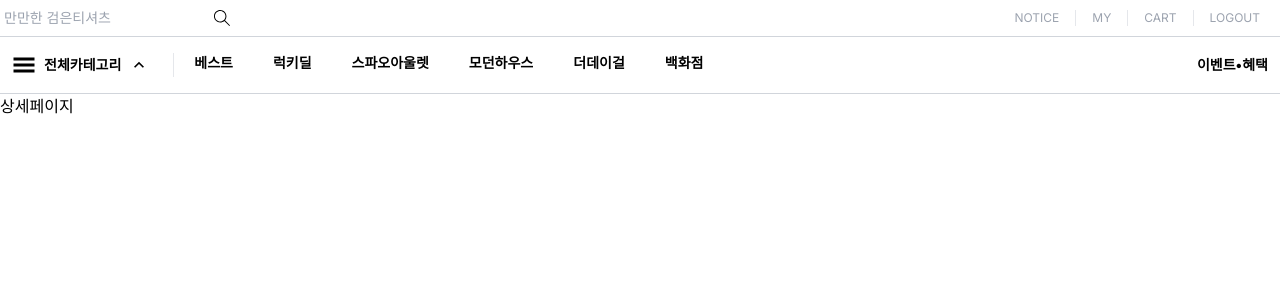
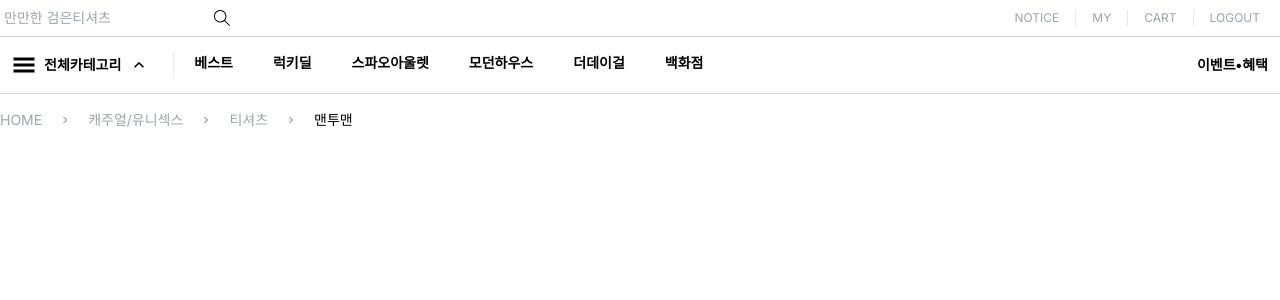
Before and after one commit to SeungYn/emmerce-web, a Next.js app in the folder front/: page /detail/1 in a window 1280 px wide. Shown: the top 300 px of the page. Built offline with nearby package versions, Linux system fonts and the light colour scheme.

Commit message:
feat: location 컴포넌트 레이아웃 작성

```diff
--- a/front/src/app/detail/[productId]/page.tsx
+++ b/front/src/app/detail/[productId]/page.tsx
@@ -1,3 +1,12 @@
+import MaxXLContainer from '@/components/common/container/MaxXLContainer';
+import Location from '@/components/common/location/Location';
+
 export default function page() {
-  return <div>상세페이지</div>;
+  return (
+    <>
+      <MaxXLContainer className='mt-4'>
+        <Location />
+      </MaxXLContainer>
+    </>
+  );
 }
--- /dev/null
+++ b/front/src/components/common/location/Location.tsx
@@ -0,0 +1,32 @@
+'use client';
+import { MdKeyboardArrowRight } from 'react-icons/md';
+
+// 나중에 location 받아오면 HOME를 제외한 아이템 이전에 화살표 넣어주는 로직 필요
+export default function Location() {
+  return (
+    <ul className='text-sm text-gray-400 flex items-center '>
+      <a>
+        <li>HOME</li>
+      </a>
+      <li className='px-4'>
+        <MdKeyboardArrowRight />
+      </li>
+      <a>
+        <li>캐주얼/유니섹스</li>
+      </a>
+      <li className='px-4'>
+        <MdKeyboardArrowRight />
+      </li>
+      <a>
+        <li>티셔츠</li>
+      </a>
+      <li className='px-4'>
+        <MdKeyboardArrowRight />
+      </li>
+      {/* 마지막은 검은색 처리 */}
+      <a className='text-black'>
+        <li>맨투맨</li>
+      </a>
+    </ul>
+  );
+}
```
